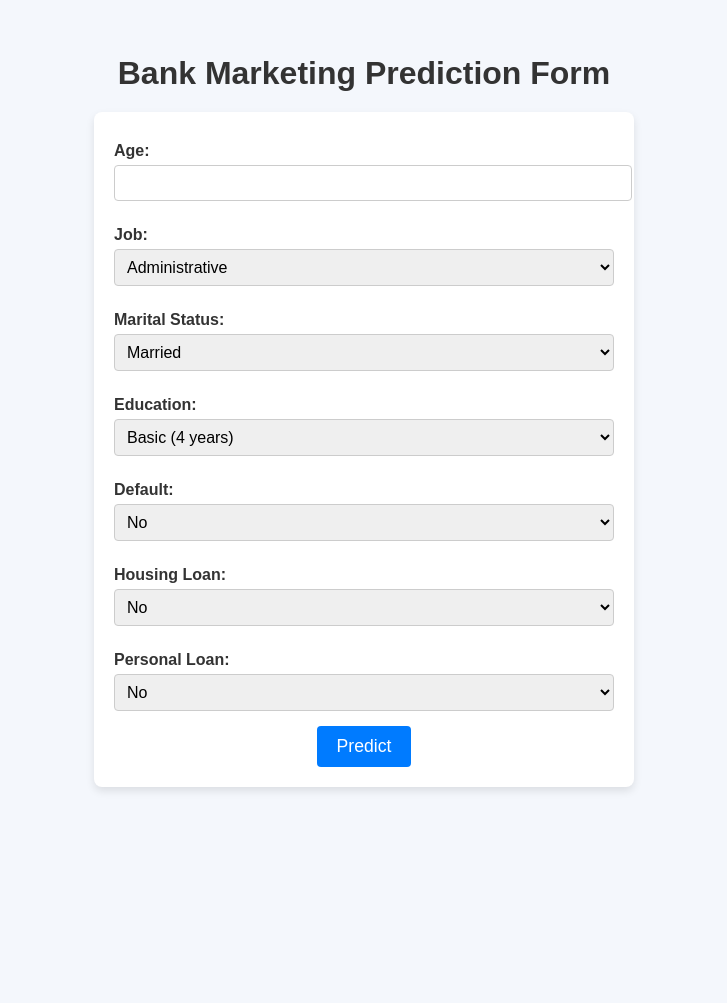
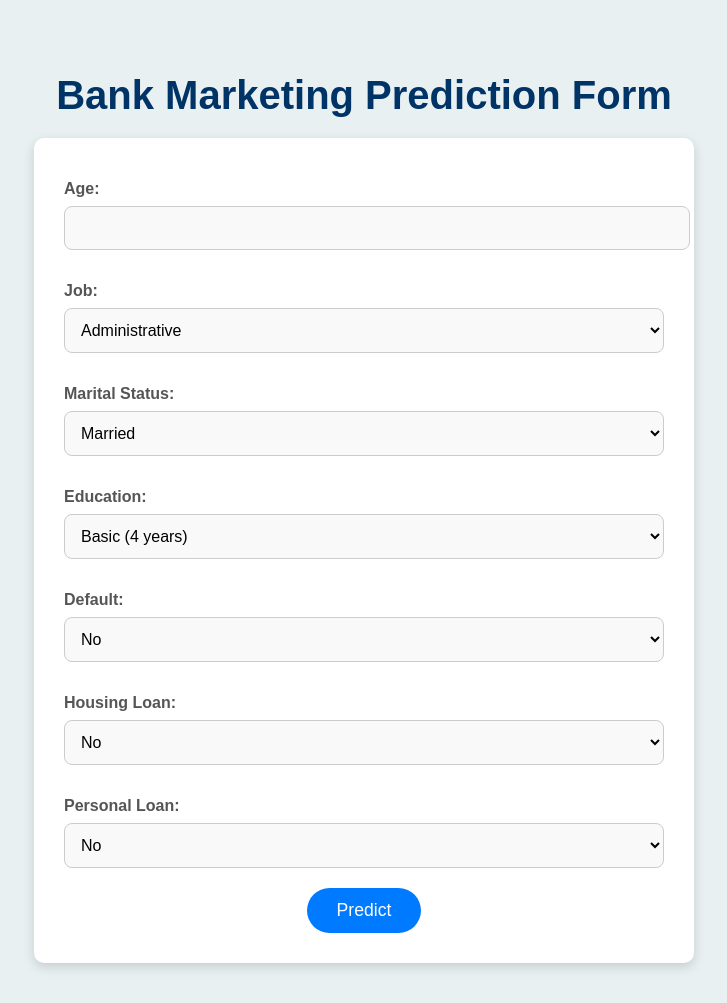
Before and after one commit to Thisarakavishka/Bank-Marketing-Predictor, a Flask app: page / in a window 1280 px wide. Shown: the whole page, without its empty margins (276-1003 px from the left). Before the commit the page ends 791 px from the top, so only its background shows below. Run offline with Flask 3, Linux system fonts and the light colour scheme; parts of the project's set-up code (start-up, migrations or seed data) failed here and were passed over.

Commit message:
change styles and improve probability

```diff
--- a/app/routes.py
+++ b/app/routes.py
@@ -28,16 +28,16 @@ def predict():
             'contact': request.form.get('contact', 'cellular'),
             'month': request.form.get('month', 'may'),
             'day_of_week': request.form.get('day_of_week', 'mon'),
-            'duration': request.form.get('duration', '500'),
-            'campaign': request.form.get('campaign', '1'),
-            'pdays': request.form.get('pdays', '500'),
-            'previous': request.form.get('previous', '0'),
-            'poutcome': request.form.get('poutcome', 'nonexistent'),
-            'emp.var.rate': request.form.get('emp.var.rate', '1.1'),
-            'cons.price.idx': request.form.get('cons.price.idx', '93.994'),
-            'cons.conf.idx': request.form.get('cons.conf.idx', '-30.4'),
-            'euribor3m': request.form.get('euribor3m', '4.857'),
-            'nr.employed': request.form.get('nr.employed', '5191')
+            'duration': request.form.get('duration', '450'),
+            'campaign': request.form.get('campaign', '3'),
+            'pdays': request.form.get('pdays', '200'),
+            'previous': request.form.get('previous', '1'),
+            'poutcome': request.form.get('poutcome', 'success'),
+            'emp.var.rate': request.form.get('emp.var.rate', '0.5'),
+            'cons.price.idx': request.form.get('cons.price.idx', '94.0'),
+            'cons.conf.idx': request.form.get('cons.conf.idx', '-20.0'),
+            'euribor3m': request.form.get('euribor3m', '4.9'),
+            'nr.employed': request.form.get('nr.employed', '5200')
         }])
 
         # Print raw input data for debugging
--- a/app/static/css/style.css
+++ b/app/static/css/style.css
@@ -1,92 +1,125 @@
-/* General Styles */
 body {
     font-family: 'Arial', sans-serif;
-    background-color: #f4f7fc;
+    background-color: #E8F0F2;
     color: #333;
-    padding: 20px;
+    padding: 40px;
     text-align: center;
+    margin: 0;
 }
 
-/* Form Section */
+h2 {
+    font-size: 2.5rem;
+    color: #003366;
+    margin-bottom: 20px;
+}
+
 form {
-    max-width: 500px;
+    max-width: 600px;
     margin: auto;
     background-color: #ffffff;
-    padding: 20px;
-    border-radius: 8px;
-    box-shadow: 0 4px 8px rgba(0, 0, 0, 0.1);
-    text-align: left;  /* Align form text to the left */
+    padding: 30px;
+    border-radius: 10px;
+    box-shadow: 0 4px 12px rgba(0, 0, 0, 0.15);
+    text-align: left;
+    transition: transform 0.3s ease-in-out;
+}
+
+form:hover {
+    transform: translateY(-5px);
 }
 
 label {
     display: block;
-    margin-top: 10px;
-    font-weight: bold;
-    text-align: left;  /* Align the label text to the left */
+    margin-top: 12px;
+    font-weight: 600;
+    color: #555;
 }
 
 input, select {
     width: 100%;
-    padding: 8px;
-    margin-top: 5px;
-    margin-bottom: 15px;
+    padding: 12px;
+    margin-top: 8px;
+    margin-bottom: 20px;
     border: 1px solid #ccc;
-    border-radius: 4px;
+    border-radius: 8px;
     font-size: 1rem;
+    background-color: #f9f9f9;
+    transition: border-color 0.3s ease-in-out;
+}
+
+input:focus, select:focus {
+    border-color: #4CAF50;
+    background-color: #fff;
 }
 
 button {
-    padding: 10px 20px;
+    padding: 12px 30px;
     background-color: #007bff;
     color: white;
     border: none;
     cursor: pointer;
-    border-radius: 4px;
+    border-radius: 50px;
     font-size: 1.1rem;
-    transition: background-color 0.3s;
+    transition: background-color 0.3s, transform 0.2s;
     display: block;
     margin-left: auto;
-    margin-right: auto; /* Center the button */
+    margin-right: auto;
 }
 
 button:hover {
     background-color: #0056b3;
-}
-
-/* Prediction Result Section */
-h2 {
-    font-size: 2rem;
-    color: #333;
-    margin-bottom: 20px;
+    transform: scale(1.05);
 }
 
 .result {
-    font-size: 1.25rem;
-    font-weight: bold;
-    margin-top: 20px;
+    font-size: 1.5rem;
+    font-weight: 600;
+    margin-top: 30px;
 }
 
 .success {
-    color: green;
+    color: #28a745;
+    background-color: #d4edda;
+    padding: 10px;
+    border-radius: 5px;
 }
 
 .failure {
-    color: red;
+    color: #dc3545;
+    background-color: #f8d7da;
+    padding: 10px;
+    border-radius: 5px;
 }
 
-/* Link Styling */
 a {
     display: inline-block;
-    margin-top: 20px;
-    padding: 10px 15px;
+    margin-top: 30px;
+    padding: 12px 18px;
     background-color: #007bff;
     color: white;
     text-decoration: none;
-    border-radius: 4px;
+    border-radius: 30px;
     font-weight: bold;
-    transition: background-color 0.3s;
+    transition: background-color 0.3s, transform 0.2s;
 }
 
 a:hover {
     background-color: #0056b3;
+    transform: scale(1.05);
 }
+
+@media (max-width: 768px) {
+    h2 {
+        font-size: 2rem;
+    }
+
+    form {
+        padding: 20px;
+        width: 90%;
+    }
+
+    button, a {
+        font-size: 1rem;
+        padding: 10px 20px;
+    }
+}
--- a/app/templates/result.html
+++ b/app/templates/result.html
@@ -5,7 +5,7 @@
     <meta charset="UTF-8">
     <meta name="viewport" content="width=device-width, initial-scale=1.0">
     <title>Prediction Result</title>
-    <link rel="stylesheet" href="{{ url_for('static', filename='css/style.css') }}"> <!-- Linking the external CSS -->
+    <link rel="stylesheet" href="{{ url_for('static', filename='css/style.css') }}">
 </head>
 
 <body>
```
Also changed, not shown: README.md.
